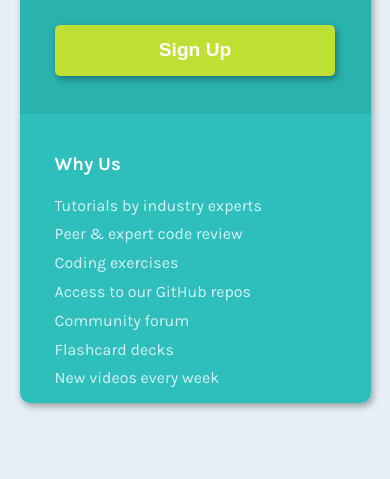
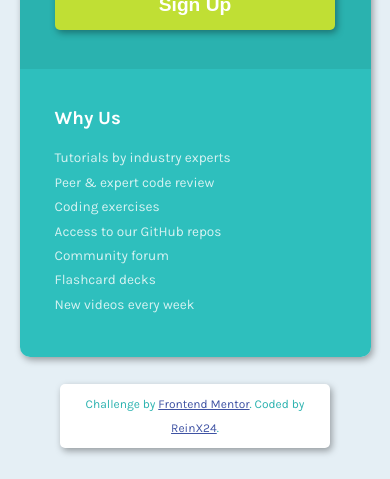
Before and after one commit to ReinX24/Single-price-grid-component, a plain HTML site: page index.html in a window 390 px wide. Shown: the part 534-1013 px from the top of the page. Drawn offline with Linux system fonts and the light colour scheme.

Commit message:
Fixed issues where the text would overflow their sections. Also added a footer that leads to the challenge and author's github page.

```diff
--- a/index.html
+++ b/index.html
@@ -30,7 +30,7 @@
                     <p class="price-frequency">per month</p>
                 </div>
                 <p>Full access for less than &dollar;1 a day</p>
-                <button>Sign Up</button>
+                <button onclick="alertUser()">Sign Up</button>
             </div>
             <div class="bottom-right-section">
                 <h3>Why Us</h3>
@@ -46,13 +46,17 @@
             </div>
         </div>
     </div>
-
-    <!-- <footer>
-        <p class="attribution">
-            Challenge by <a href="https://www.frontendmentor.io?ref=challenge" target="_blank">Frontend Mentor</a>.
-            Coded by <a href="#">Your Name Here</a>.
-        </p>
-    </footer> -->
+    <footer>
+        <div class="author-footer">
+            <p class="attribution">
+                Challenge by <a
+                    href="https://www.frontendmentor.io/challenges/single-price-grid-component-5ce41129d0ff452fec5abbbc"
+                    target="_blank">Frontend Mentor</a>.
+                Coded by <a href="https://github.com/ReinX24">ReinX24</a>.
+            </p>
+        </div>
+    </footer>
+    <script src="script.js"></script>
 </body>
 
 </html>
--- a/script.js
+++ b/script.js
@@ -0,0 +1,3 @@
+function alertUser() {
+    alert('Thank you for signing up!');
+}
--- a/style.css
+++ b/style.css
@@ -1,6 +1,16 @@
+.author-footer {
+    margin-top: 25%;
+    background-color: white;
+    color: #2ab2af;
+    padding: 3%;
+    border-radius: 5px;
+    box-shadow: 2px 3px 7px 0px rgba(0, 0, 0, 0.35);
+}
+
 .attribution {
-    font-size: 11px;
+    font-size: 12px;
     text-align: center;
+    line-height: 200%;
 }
 
 .attribution a {
@@ -149,6 +159,10 @@ button:hover {
 
 @media all and (max-width: 900px) {
 
+    .author-footer {
+        margin-top: 10%;
+    }
+
     body {
         height: 120vh;
     }
@@ -161,7 +175,7 @@ button:hover {
     .top-box {
         height: 35%;
         padding: 5%;
-        font-size: 0.95rem;
+        font-size: 0.85rem;
     }
 
     .top-box p {
@@ -190,5 +204,6 @@ button:hover {
 
     .bottom-right-section ul {
         line-height: 180%;
+        font-size: 0.85rem;
     }
 }
```
